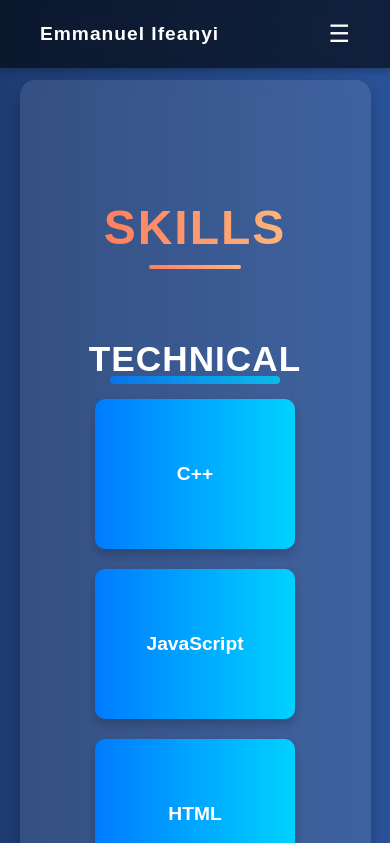
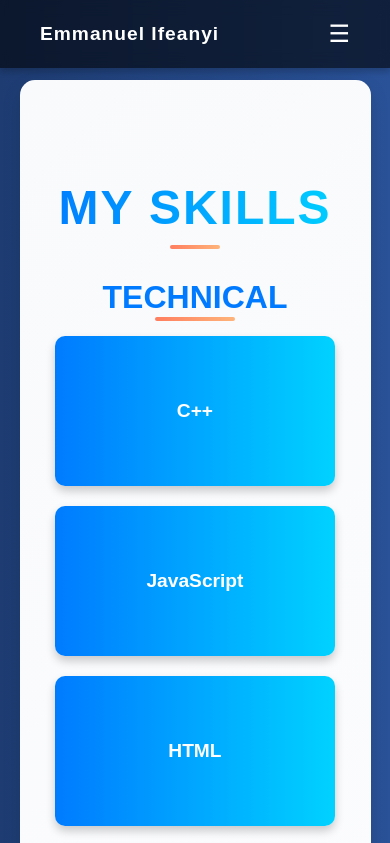
Before and after one commit to PencilknightZX/Portfolio, a plain HTML site: page skills.html in a window 390 px wide. Shown: the top 843 px of the page. Drawn offline with Linux system fonts and the light colour scheme.

Commit message:
Contact and Skills page Complete, also added some more images

```diff
--- /dev/null
+++ b/css/skills.css
@@ -0,0 +1,101 @@
+/* Skills Section */
+#skills {
+    padding: 100px 20px;
+    background: linear-gradient(135deg, #f9fafc, #ffffff);
+    color: #333;
+    border-radius: 15px;
+    box-shadow: 0 8px 20px rgba(0, 0, 0, 0.1);
+    margin: 80px auto;
+    width: 90%;
+    max-width: 1200px;
+    text-align: center;
+}
+
+#skills h2 {
+    font-size: 3rem;
+    margin-bottom: 30px;
+    background: linear-gradient(90deg, #007bff, #00d2ff);
+    -webkit-background-clip: text;
+    color: transparent;
+    text-transform: uppercase;
+    letter-spacing: 2px;
+    position: relative;
+}
+
+#skills h2::after {
+    content: "";
+    display: block;
+    width: 50px;
+    height: 4px;
+    background: linear-gradient(90deg, #ff7e5f, #feb47b);
+    margin: 10px auto 0;
+    border-radius: 2px;
+}
+
+/* Skills Section Titles */
+.skills-section h3 {
+    font-size: 2rem;
+    margin-bottom: 20px;
+    color: #007bff;
+    text-transform: uppercase;
+    position: relative;
+}
+
+.skills-section h3::after {
+    content: "";
+    position: absolute;
+    bottom: -5px;
+    left: 50%;
+    transform: translateX(-50%);
+    width: 80px;
+    height: 4px;
+    background: linear-gradient(90deg, #ff7e5f, #feb47b);
+    border-radius: 2px;
+}
+
+/* Skills Cards */
+.skills-container {
+    display: flex;
+    flex-wrap: wrap;
+    justify-content: center;
+    gap: 20px;
+    margin-top: 20px;
+}
+
+/* Add margin between technical skills and non-technical title */
+.skills-container:last-of-type {
+    margin-bottom: 40px;
+}
+
+.skill-card {
+    width: 200px;
+    height: 150px;
+    display: flex;
+    align-items: center;
+    justify-content: center;
+    background: linear-gradient(90deg, #007bff, #00d2ff);
+    color: white;
+    font-size: 1.2rem;
+    font-weight: bold;
+    border-radius: 10px;
+    box-shadow: 0 5px 10px rgba(0, 0, 0, 0.2);
+    cursor: pointer;
+    transition: transform 0.3s ease, box-shadow 0.3s ease;
+}
+
+.skill-card:hover {
+    transform: translateY(-5px);
+    box-shadow: 0 8px 20px rgba(0, 0, 0, 0.3);
+}
+
+/* Responsive Adjustments */
+@media (max-width: 768px) {
+    .skills-container {
+        flex-direction: column;
+        align-items: center;
+    }
+
+    .skill-card {
+        width: 90%;
+    }
+}
--- a/css/style.css
+++ b/css/style.css
@@ -227,100 +227,6 @@ section h2 {
     color: #d3d3d3;
 }
 
-/* Skills Section */
-.skills-section {
-    margin: 40px 0;
-    text-align: center;
-}
-
-.skills-section h3 {
-    font-size: 2rem;
-    margin-bottom: 20px;
-    color: #f9f9f9;
-    text-transform: uppercase;
-    letter-spacing: 1px;
-}
-
-.skills-container {
-    display: flex;
-    flex-wrap: wrap;
-    justify-content: center;
-    gap: 20px;
-}
-
-.skill-card {
-    width: 200px;
-    height: 150px;
-    display: flex;
-    align-items: center;
-    justify-content: center;
-    background: linear-gradient(to right, #007bff, #00d2ff);
-    color: white;
-    font-size: 1.2rem;
-    font-weight: bold;
-    border-radius: 10px;
-    box-shadow: 0 5px 10px rgba(0, 0, 0, 0.2);
-    cursor: pointer;
-    transition: transform 0.3s ease, box-shadow 0.3s ease;
-}
-
-.skill-card:hover {
-    transform: translateY(-10px);
-    box-shadow: 0 10px 15px rgba(0, 0, 0, 0.3);
-}
-
-/* My Skills Section Title */
-#skills h2 {
-    font-size: 3rem;
-    color: white;
-    text-align: center;
-    margin-bottom: 30px;
-    letter-spacing: 2px;
-    text-transform: uppercase;
-    position: relative;
-    display: inline-block;
-    background: linear-gradient(90deg, #ff7e5f, #feb47b);
-    -webkit-background-clip: text;
-    color: transparent;
-}
-
-/* Add a line below the title */
-#skills h2::after {
-    content: "";
-    display: block;
-    width: 50%;
-    height: 4px;
-    background: linear-gradient(90deg, #ff7e5f, #feb47b);
-    margin: 10px auto 0;
-    border-radius: 2px;
-}
-
-/* Skills Section Labels (Technical, Non-Technical) */
-.skills-section h3 {
-    font-size: 2.2rem;
-    color: white;
-    margin-bottom: 20px;
-    letter-spacing: 1px;
-    text-transform: uppercase;
-    position: relative;
-    display: inline-block;
-}
-
-/* Add a gradient background behind the labels */
-.skills-section h3::before {
-    content: "";
-    position: absolute;
-    bottom: -5px;
-    left: 50%;
-    transform: translateX(-50%);
-    width: 80%;
-    height: 8px;
-    background: linear-gradient(90deg, #007bff, #00d2ff);
-    z-index: -1;
-    border-radius: 4px;
-    opacity: 0.8;
-}
-
 
 main {
     flex: 1; /* Push the footer to the bottom */
--- a/js/script.js
+++ b/js/script.js
@@ -30,3 +30,22 @@ document.querySelectorAll('header ul li a').forEach(link => {
         }
     });
 });
+
+// Handle form submission
+document.getElementById("contact-form").addEventListener("submit", function (event) {
+    event.preventDefault(); // Prevent actual form submission
+
+    // Clear the form fields
+    document.getElementById("name").value = "";
+    document.getElementById("email").value = "";
+    document.getElementById("message").value = "";
+
+    // Display the confirmation message
+    const formStatus = document.getElementById("form-status");
+    formStatus.style.display = "block";
+
+    // Hide the confirmation message after 5 seconds
+    setTimeout(() => {
+        formStatus.style.display = "none";
+    }, 5000);
+});
--- a/skills.html
+++ b/skills.html
@@ -5,6 +5,7 @@
     <meta name="viewport" content="width=device-width, initial-scale=1.0">
     <title>Skills | Personal Portfolio</title>
     <link rel="stylesheet" href="css/style.css">
+    <link rel="stylesheet" href="css/skills.css"> <!-- New CSS for Skills Page -->
     <link rel="stylesheet" href="css/responsive.css">
     <link rel="stylesheet" href="css/animations.css">
     <script defer src="js/script.js"></script>
@@ -24,9 +25,9 @@
 
     <main>
         <section id="skills">
-            <h2>Skills</h2>
+            <h2>My Skills</h2>
 
-            <!-- Technical Skills Section -->
+            <!-- Technical Skills -->
             <div class="skills-section">
                 <h3>Technical</h3>
                 <div class="skills-container">
@@ -42,7 +43,7 @@
                 </div>
             </div>
 
-            <!-- Non-Technical Skills Section -->
+            <!-- Non-Technical Skills -->
             <div class="skills-section">
                 <h3>Non-Technical</h3>
                 <div class="skills-container">
```
Also changed, not shown: contact.html (added, +65 -0 lines), css/contact.css (added, +101 -0 lines), images/LI-In-Bug.png (added), images/github-mark.png (added).
